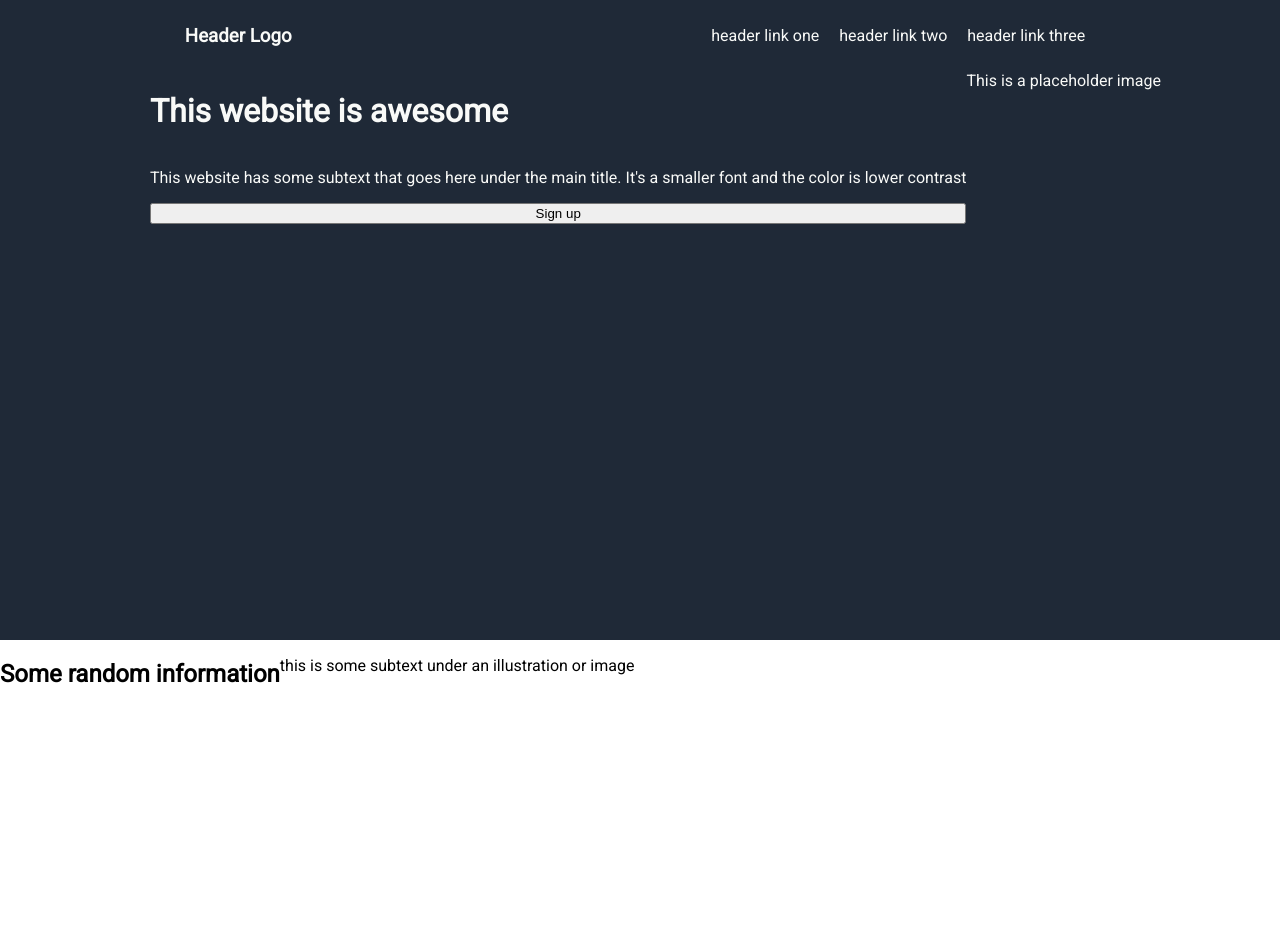
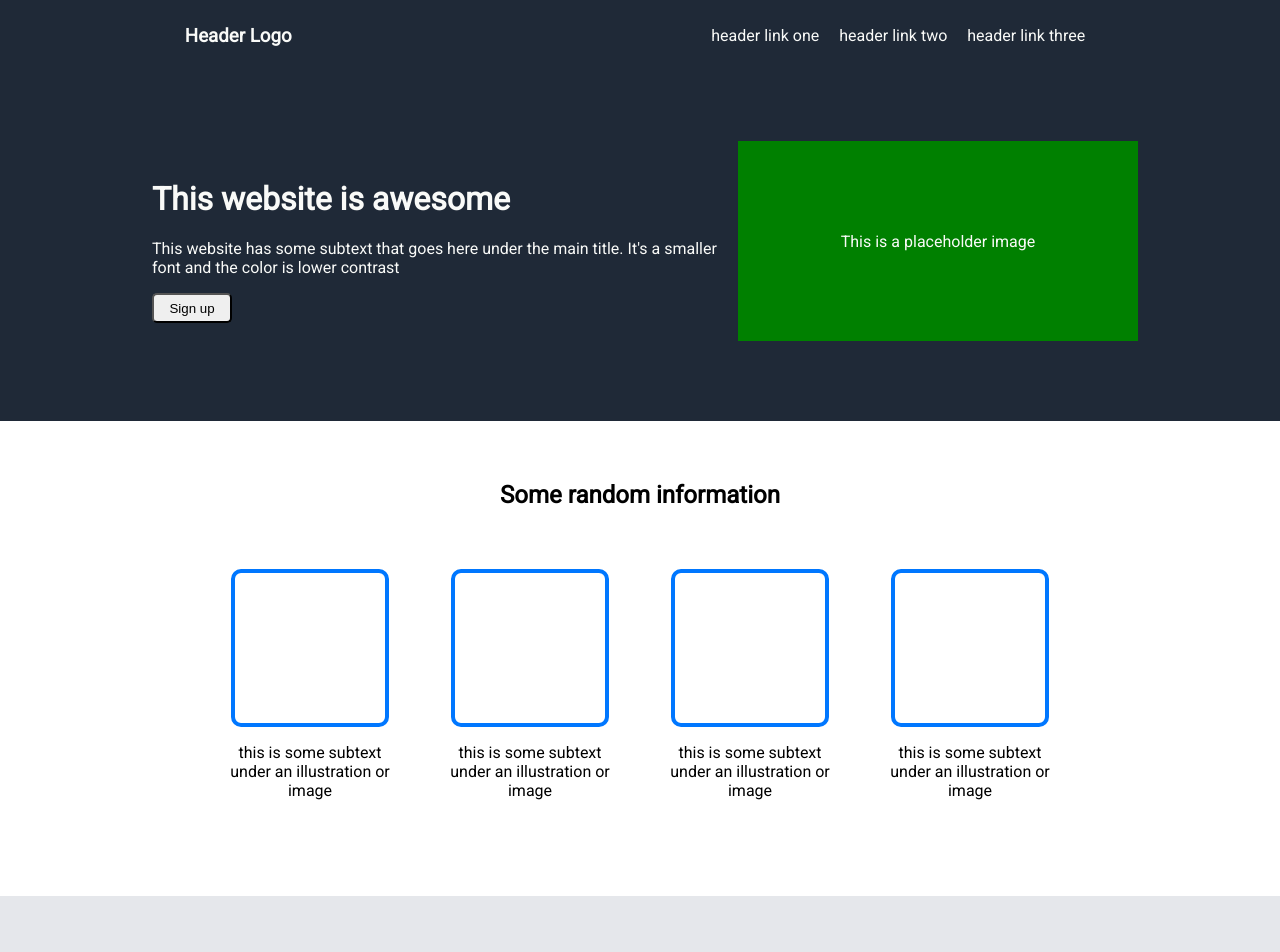
Before and after one commit to indezah/flexbox, a plain HTML site: page index.html in a window 1280 px wide. Shown: the top 952 px of the page. Drawn offline with Linux system fonts and the light colour scheme.

Commit message:
More updates

```diff
--- a/index.html
+++ b/index.html
@@ -34,9 +34,22 @@
     </div>
     <div class="section section2">
         <h2>Some random information</h2>
-        <div class="4images">
+        <div class="fimages">
             <div class="image">
-                <div class="image"></div>
+
+                <div class="image1"></div>
+                <p>this is some subtext under an illustration or image</p>
+            </div>
+            <div class="image">
+                <div class="image1"></div>
+                <p>this is some subtext under an illustration or image</p>
+            </div>
+            <div class="image">
+                <div class="image1"></div>
+                <p>this is some subtext under an illustration or image</p>
+            </div>
+            <div class="image">
+                <div class="image1"></div>
                 <p>this is some subtext under an illustration or image</p>
             </div>
         </div>
--- a/style.css
+++ b/style.css
@@ -10,8 +10,9 @@ div {
 }
 
 .section {
-    height: 80vh;
+    height: auto;
     display: flex;
+    flex-direction: column;
 }
 
 .section1 {
@@ -33,24 +34,84 @@ nav ul li {
 }
 
 .landing {
-    margin: 0px 90px 0px 150px;
     display: flex;
+    align-items: center;
+    justify-content: center;
     flex-direction: row;
+    margin-top: 70px;
+    margin-bottom: 80px;
 }
 
 .text {
     display: flex;
     flex-direction: column;
+    width: 45%;
+    padding: 10px;
+}
+
+.land-image {
+    display: flex;
+    background-color: green;
+    width: 400px;
+    height: 200px;
+    align-items: center;
+    justify-content: center;
+}
+
+.text h1 {
+    margin-bottom: 5px;
+}
+
+.text button {
+    width: 80px;
+    height: 30px;
+    border-radius: 5px
 }
 
 .placeholder-image {
     display: flex;
 }
 
-.landing div:nth-of-type(1) {
-    flex-shrink: 1;
+.section2 {
+    padding-top: 40px;
+    padding-bottom: 80px;
+    justify-content: center;
+    align-items: center;
 }
 
-.landing div:nth-of-type(2) {
-    flex-shrink: 3;
+.fimages {
+    display: flex;
 }
+
+.image {
+    display: flex;
+    flex-direction: column;
+    text-align: center;
+    width: 180px;
+    justify-content: center;
+    align-items: center;
+    margin-top: 40px;
+    margin-left: 20px;
+    margin-right: 20px;
+}
+
+.image1 {
+    border: 4px solid rgb(0, 119, 255);
+    border-radius: 10px;
+    height: 150px;
+    width: 150px;
+}
+
+.section3 {
+    background-color: #e5e7eb;
+    padding-top: 100px;
+    padding-left: 450px;
+    padding-right: 450px;
+    padding-bottom: 100px;
+}
+
+.section3 p {
+    font-size: 30px;
+    font-family: 'Times New Roman', Times, serif;
+    font-style: italic;
+}
```
